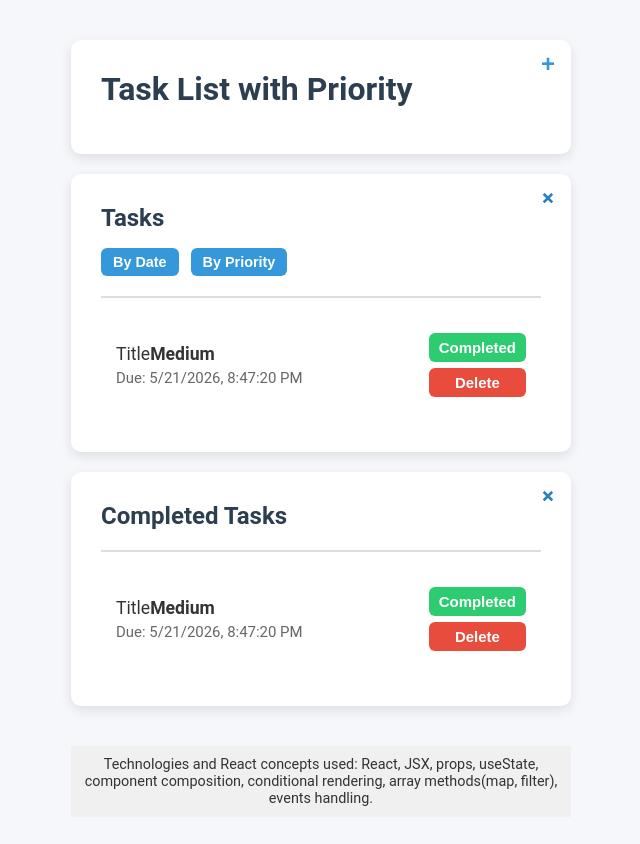
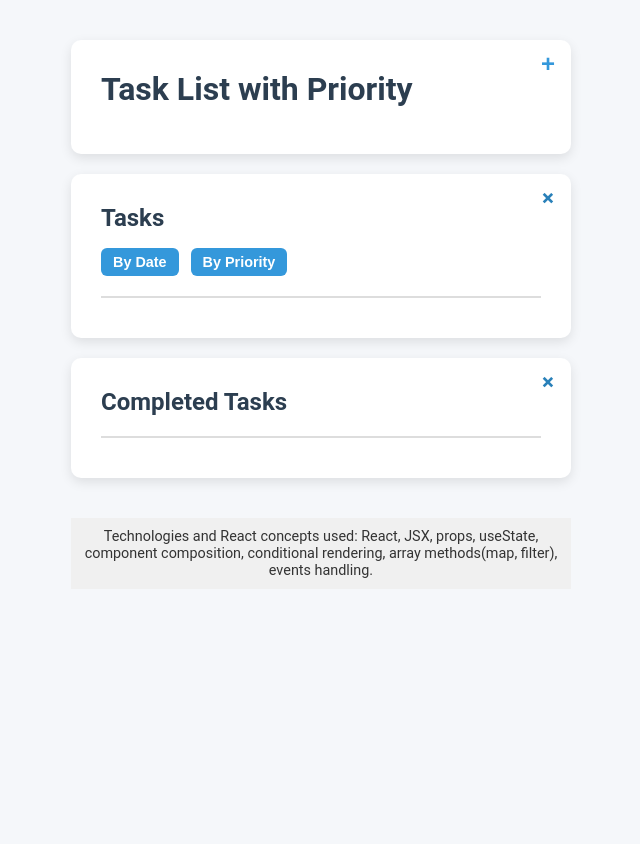
Before and after one commit to Maxdeoro/TaskListReact, a React app: page / in a window 1280 px wide. Shown: the top 844 px of the page, without its empty margins (319-959 px from the left). After the commit the page ends 800 px from the top, so only its background shows below. Built offline with nearby package versions, Linux system fonts and the light colour scheme; the HTML template or start-up script is replaced by a standard one.

Commit message:
divide tasks into active and completed

```diff
--- a/src/App.jsx
+++ b/src/App.jsx
@@ -4,6 +4,7 @@
 import './index.css';
 import { TaskForm } from './taskForm/TaskForm';
 import { TaskList } from './taskList/TaskList';
+import { TaskItem } from './taskItem/TaskItem';
 
 function App() {
 
@@ -13,8 +14,6 @@
     completedTasks: true,
   });
 
-  const [tasks, setTasks] = useState([]);
-
   function toggleSection(section) {
     setOpenSection((prevValue) => ({
       ...prevValue,
@@ -22,10 +21,26 @@
     }));
   };
 
+  // add new task to array
+  const [tasks, setTasks] = useState([]);
+
   function addTask(task) {
     setTasks([...tasks, {...task, completed: false, id: Date.now()}]);
   };
   console.log(tasks);
+
+  function deleteTask(id) {
+    setTasks(tasks.filter(task => task.id !== id));
+  };
+
+  function completeTask(id){
+    setTasks(tasks.map(task => task.id === id ? {...task, completed: true} : task));
+  };
+
+  const activeTasks = tasks.filter((task) => !task.completed);   //completed === false
+  const completedTasks = tasks.filter((task) => task.completed);
+
+  console.log(completedTasks);
 
   return (
     <div className="app">
@@ -45,14 +60,19 @@
           <button className='sort-button'>By Date</button>
           <button className='sort-button'>By Priority</button>
         </div>
-        {openSection.tasks && <TaskList />}
+        {openSection.tasks && <TaskList activeTasks={activeTasks}
+                                        deleteTask={deleteTask}
+                                        completeTask={completeTask}
+        />}
       </div>
       <div className="completed-task-container">
         <h2>Completed Tasks</h2>
         <button className={`close-button ${openSection.completedTasks ? "open" : ""}`}
                 onClick={() => toggleSection('completedTasks')}
         >+</button>
-        {openSection.completedTasks && <CompletedTaskList />}
+        {openSection.completedTasks && <CompletedTaskList completedTasks={completedTasks}
+                                                          deleteTask={deleteTask}
+        />}
       </div>
       <Footer />
     </div>
--- a/src/completedTaskItem/CompletedTaskItem.jsx
+++ b/src/completedTaskItem/CompletedTaskItem.jsx
@@ -1,13 +1,18 @@
 import '../index.css';
 
-export function CompletedTaskItem() {
+export function CompletedTaskItem({task,deleteTask}) {
+
+    const {title,priority,deadline,id} = task;
+
     return <li className='task-item completed'>
         <div className='task-info'>
-            <div>#4 Task <strong>Low</strong></div>
-            <div className='task-deadline'>Due: {new Date().toLocaleString()}</div>
+            <div>{title} <strong>{` ${priority}`}</strong></div>
+            <div className='task-deadline'>Due: {new Date(deadline).toLocaleString()}</div>
         </div>
         <div className='task-buttons'>
-            <button className='delete-button'>Delete</button>
+            <button className='delete-button' onClick={() => deleteTask(id)}>
+                Delete
+            </button>
         </div>
     </li>
 };
--- a/src/completedTaskList/CompletedTaskList.jsx
+++ b/src/completedTaskList/CompletedTaskList.jsx
@@ -2,9 +2,12 @@
 import '../index.css';
 import { TaskItem } from '../taskItem/TaskItem';
 
-export function CompletedTaskList() {
+export function CompletedTaskList({completedTasks,deleteTask}) {
     return <ul className='completed-task-list'>
-        {/* <CompletedTaskItem /> */}
-        <TaskItem />
+        {completedTasks.map(task => <CompletedTaskItem completedTasks={completedTasks}
+                                                       key={task.id}
+                                                       task={task}
+                                                       deleteTask={deleteTask}
+        />)}
     </ul>
 };
--- a/src/taskForm/TaskForm.jsx
+++ b/src/taskForm/TaskForm.jsx
@@ -1,12 +1,12 @@
 import { useState } from 'react';
 import '../index.css';
 
- function TaskForm({addTask}) {
+export function TaskForm({addTask}) {
 
     const [title,setTitle] = useState('');
     const [priority, setPriority] = useState('Low');
     const [deadline, setDeadline] = useState('');
-    const [tasks, setTasks] = useState([]);
+    // const [tasks, setTasks] = useState([]);
 
 
     function handleSubmit(e) {
--- a/src/taskItem/TaskItem.jsx
+++ b/src/taskItem/TaskItem.jsx
@@ -1,14 +1,28 @@
 import '../index.css';
 
-export function TaskItem() {
-    return <li className='task-item'>
+export function TaskItem({task,deleteTask,completeTask}) {
+
+    const {title,priority,deadline,id} = task;
+
+    console.log(task);
+
+    return <li className={`task-item ${priority.toLowerCase()}`}>
         <div className='task-info'>
-            <div>Title<strong>Medium</strong></div>
-            <div className='task-deadline'>Due: {new Date().toLocaleString()}</div>
+            <div>{title}<strong>{` ${priority}`}</strong></div>
+
+            <div className='task-deadline'>Due: {new Date(deadline).toLocaleString()}</div>
         </div>
         <div className='task-buttons'>
-            <button className='complete-button'>Completed</button>
-            <button className='delete-button'>Delete</button>
+            <button className='complete-button'
+                    onClick={() => completeTask(id)}
+            >
+                Completed
+            </button>
+            <button className='delete-button'
+                    onClick={() => deleteTask(id)}
+            >
+                Delete
+            </button>
         </div>
     </li>
 };
--- a/src/taskList/TaskList.jsx
+++ b/src/taskList/TaskList.jsx
@@ -1,8 +1,14 @@
 import '../index.css';
 import { TaskItem } from '../taskItem/TaskItem';
 
-export function TaskList() {
+export function TaskList({activeTasks,deleteTask,completeTask}) {
+
+    console.log(activeTasks);
+
     return <ul className='task-list'>
-        <TaskItem />
+        {activeTasks.map((task) => <TaskItem key={task.id} task={task}
+                                             deleteTask={deleteTask}
+                                             completeTask={completeTask}
+        />)}
     </ul>
 };
```
